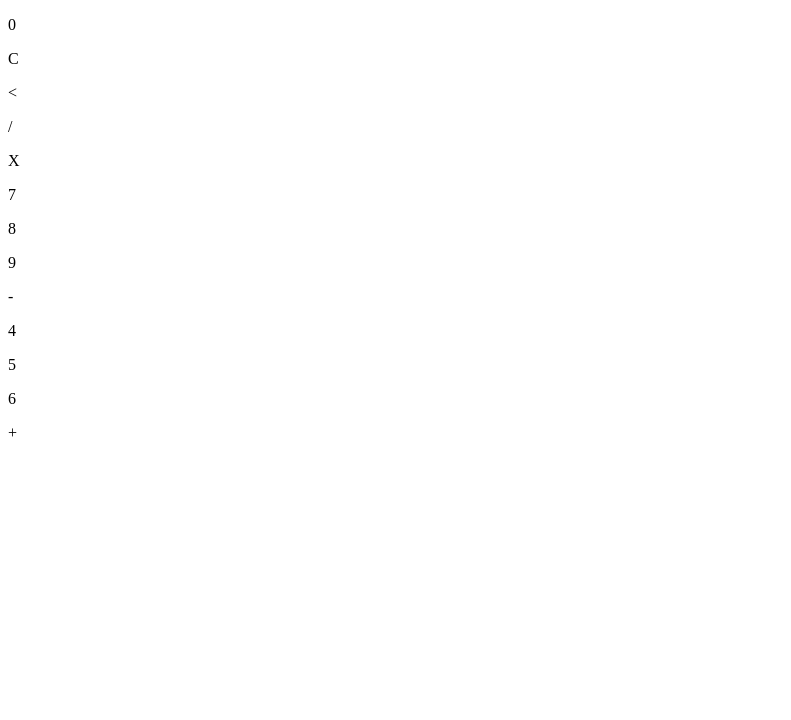
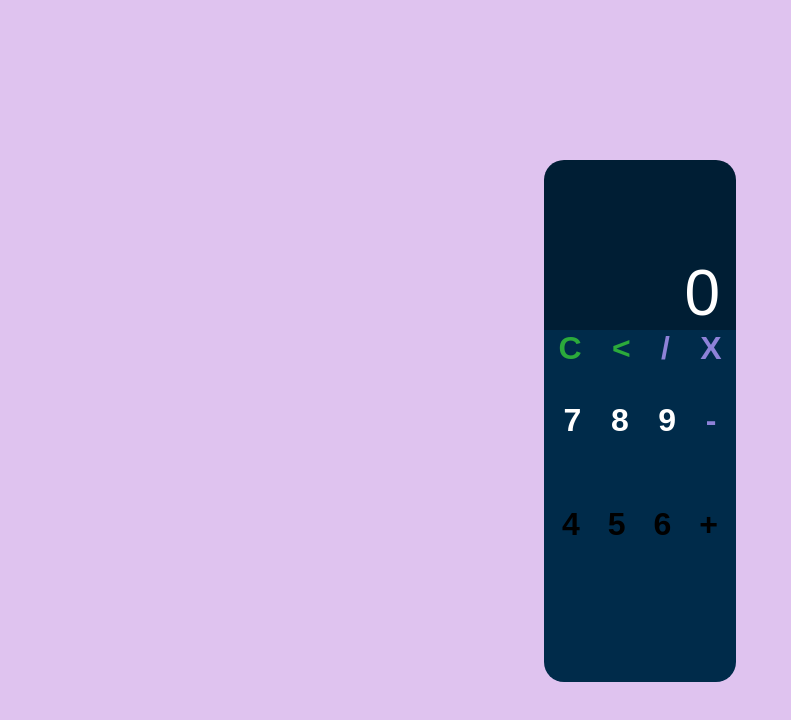
Before and after one commit to Olorunjuwonalatishe/calculator-assessment-15, a plain HTML site: page index.html in a window 1280 px wide. Shown: the whole page, without its empty margins (0-791 px from the left). Drawn offline with Linux system fonts and the light colour scheme; files that its build step writes are made by us from their sources; the site is published under a folder, as on GitHub Pages, so addresses that start at the root find nothing.

Commit message:
Update index.html

```diff
--- a/index.html
+++ b/index.html
@@ -4,7 +4,7 @@
     <meta charset="UTF-8">
     <meta http-equiv="X-UA-Compatible" content="IE=edge">
     <meta name="viewport" content="width=device-width, initial-scale=1.0">
-    <link rel="stylesheet" href="/CSS/assess.css">
+    <link rel="stylesheet" href="assess.css">
     <title>Document</title>
 </head>
 <body>
```
